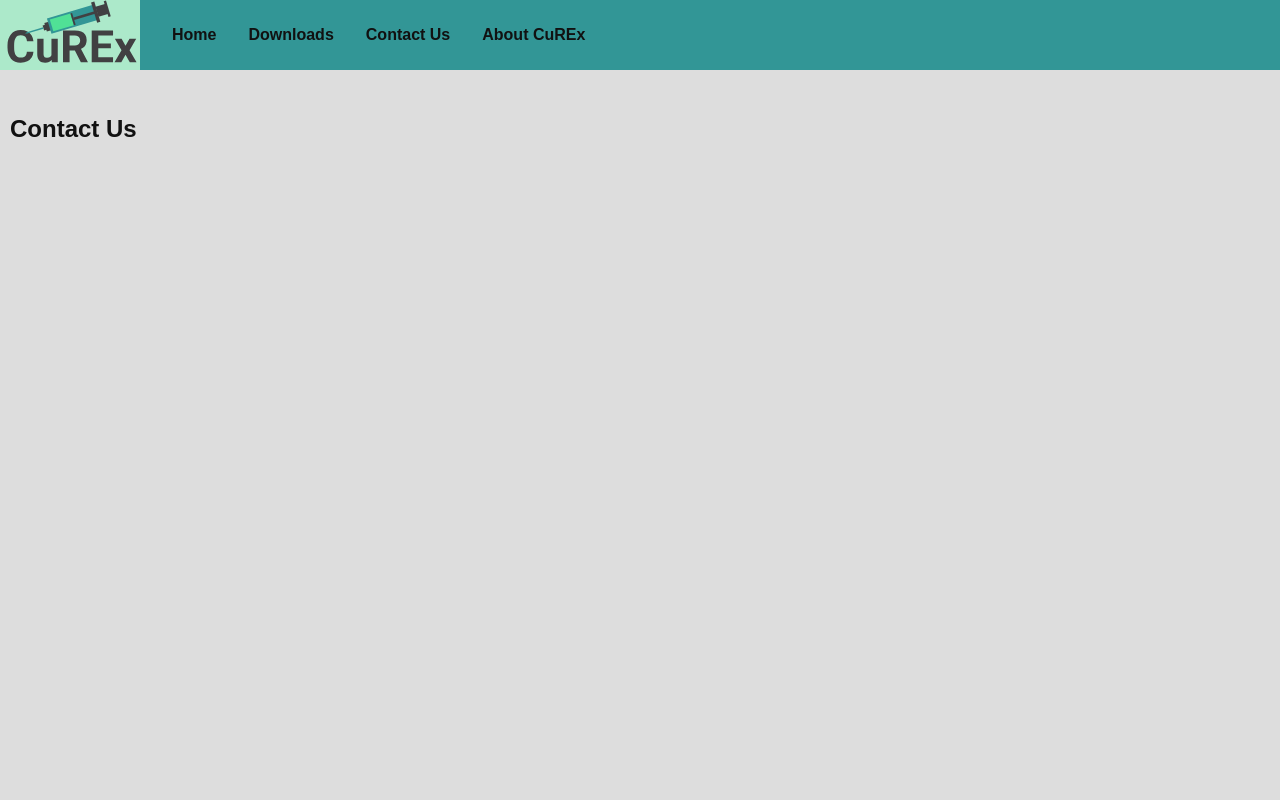
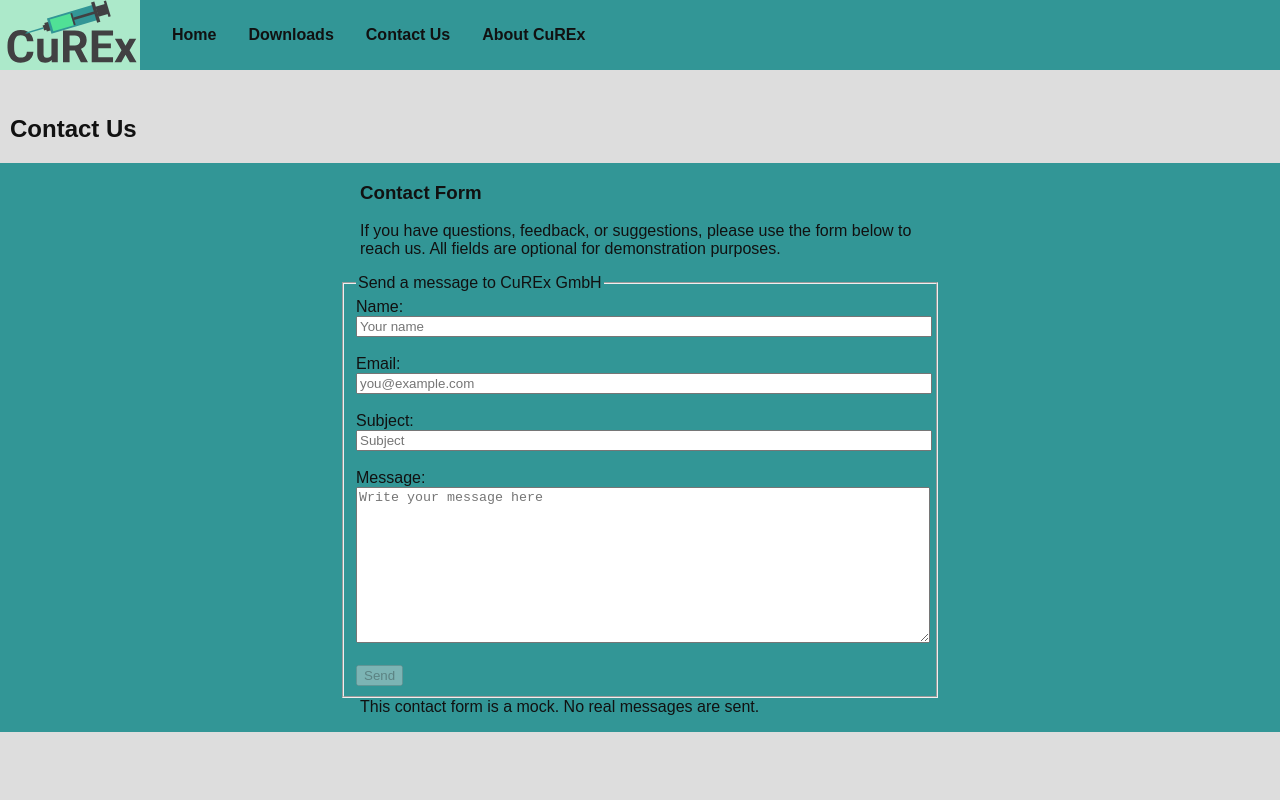
Before and after one commit to OnlyMaxi/onlymaxi.github.io, a plain HTML site: page dir2025w/src/en/contact.html in a window 1280 px wide. Shown: the top 800 px of the page. Drawn offline with Linux system fonts and the light colour scheme.

Commit message:
contact form done

```diff
--- a/dir2025w/src/en/contact.html
+++ b/dir2025w/src/en/contact.html
@@ -40,6 +40,37 @@
 
 <main>
     <h2>Contact Us</h2>
+    <section class="insert" aria-labelledby="contact-form">
+        <div class="insert-column">
+            <h3>Contact Form</h3>
+
+            <p>If you have questions, feedback, or suggestions, please use the form below to reach us. All fields are optional for demonstration purposes.</p>
+            <form action="#" method="post">
+                <fieldset>
+                    <legend id="contact-heading">Send a message to CuREx GmbH</legend>
+
+                    <label for="name">Name:</label>
+                    <br>
+                    <input type="text" id="name" name="name" placeholder="Your name"><br><br>
+
+                    <label for="email">Email:</label>
+                    <br>
+                    <input type="email" id="email" name="email" placeholder="you@example.com"><br><br>
+
+                    <label for="subject">Subject:</label>
+                    <br>
+                    <input type="text" id="subject" name="subject" placeholder="Subject"><br><br>
+
+                    <label for="message">Message:</label>
+                    <br>
+                    <textarea id="message" name="message" rows="10" placeholder="Write your message here"></textarea><br><br>
+
+                    <button type="submit" disabled>Send</button>
+                </fieldset>
+            </form>
+            <p>This contact form is a mock. No real messages are sent.</p>
+        </div>
+    </section>
 </main>
 
 <!-- footer copy paste start -->
--- a/dir2025w/src/style.css
+++ b/dir2025w/src/style.css
@@ -144,6 +144,12 @@ figcaption {
     text-decoration: underline;
 }
 
+/* contact form */
+
+fieldset input, fieldset textarea {
+    width: 100%;
+}
+
 /* FOOTER */
 
 footer {
```
